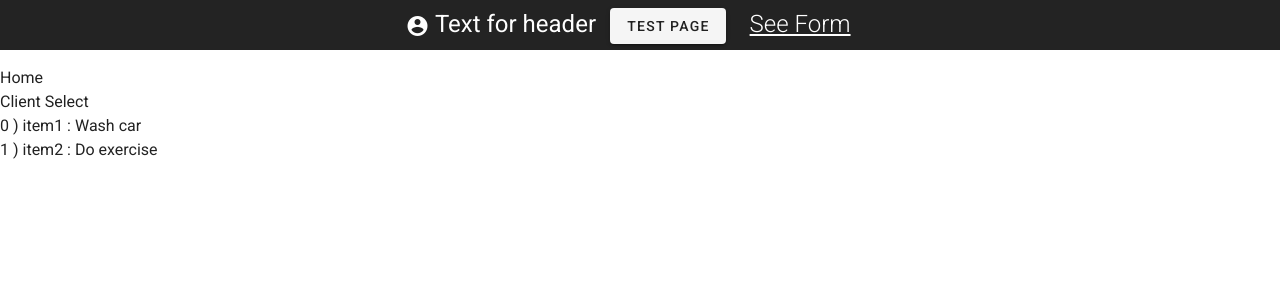
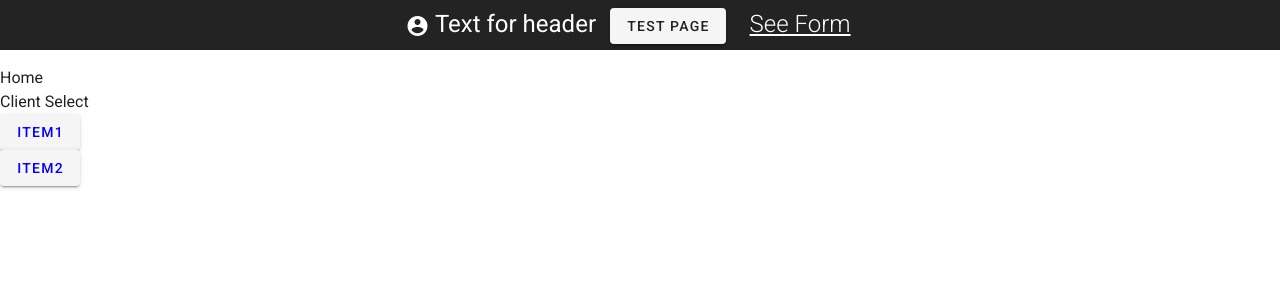
Before and after one commit to fredjacobs/fred_test_vue, a Vue app: page /#/home/clientselect in a window 1280 px wide. Shown: the top 300 px of the page. Built offline with nearby package versions, Linux system fonts and the light colour scheme.

Commit message:
2021-05-11

```diff
--- a/src/components/ClientSelect.vue
+++ b/src/components/ClientSelect.vue
@@ -1,13 +1,27 @@
 <template>
   <div>
     Client Select
-    <DataList :Items="myData"></DataList>
+    <DataList :Items="myData" @onselect="onSelect">
+      <template #listitem="slotprops">
+        <DataListItem2
+          :ItemData="slotprops.ItemData"
+          @onselect="slotprops.onSelect"
+        >
+        </DataListItem2>
+      </template>
+    </DataList>
   </div>
 </template>
 <script>
 import DataList from "@/components/DataList.vue";
+import DataListItem2 from "@/components/DataListItem2.vue";
 
 export default {
+  methods: {
+    onSelect(val) {
+      console.log(val);
+    },
+  },
   data: function () {
     return {
       myData: [
@@ -24,6 +38,7 @@ export default {
   },
   components: {
     DataList: DataList,
+    DataListItem2: DataListItem2,
   },
 };
 </script>
--- a/src/components/DataList.vue
+++ b/src/components/DataList.vue
@@ -1,17 +1,28 @@
 <template>
   <div>
     <!--TODO DataList Items Create -->
-    <div v-for="(listItem, index) in Items" :key="index">
-      {{ index }} ) {{ listItem.title }} :
-      {{ listItem.description }}
-    </div>
+    <slot v-for="(listItem) in Items" name="listitem"
+
+     :ItemData="listItem"
+     @onselect="onSelect"
+     >
+
+    </slot>
   </div>
 </template>
 <script>
+
+
 export default {
+   methods:{
+        onSelect(val){
+            this.$emit("onselect",val)
+        }
+    },
   data: function () {
     return {};
   },
+
   props: ["Items"],
 };
 </script>
--- /dev/null
+++ b/src/components/DataListItem2.vue
@@ -0,0 +1,30 @@
+<template>
+    <div>
+<v-btn style="color:#0000ff;"
+@click="onSelect"
+>{{ItemData.title}}</v-btn>
+    </div>
+</template>
+<script>
+export default {
+    data:function(){
+        return {
+
+        }
+
+    },
+    props:[
+        "ItemData"
+    ],
+    methods:{
+        onSelect(){
+            this.$emit("onselect",this.ItemData)
+        }
+    }
+
+}
+</script>
+
+<style scoped>
+
+</style>
```
Also changed, not shown: src/components/DataListItem.vue (added, +30 -0 lines).
